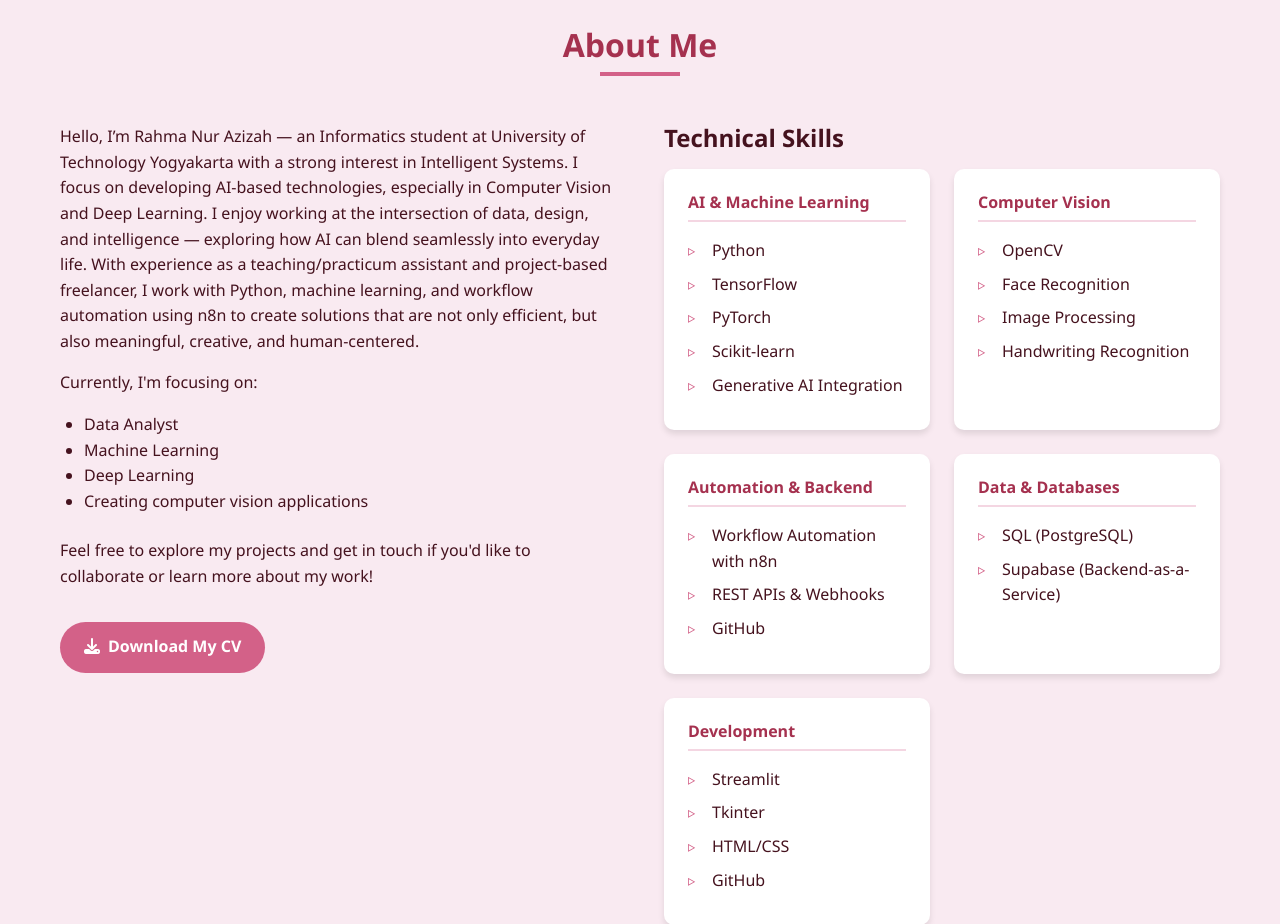
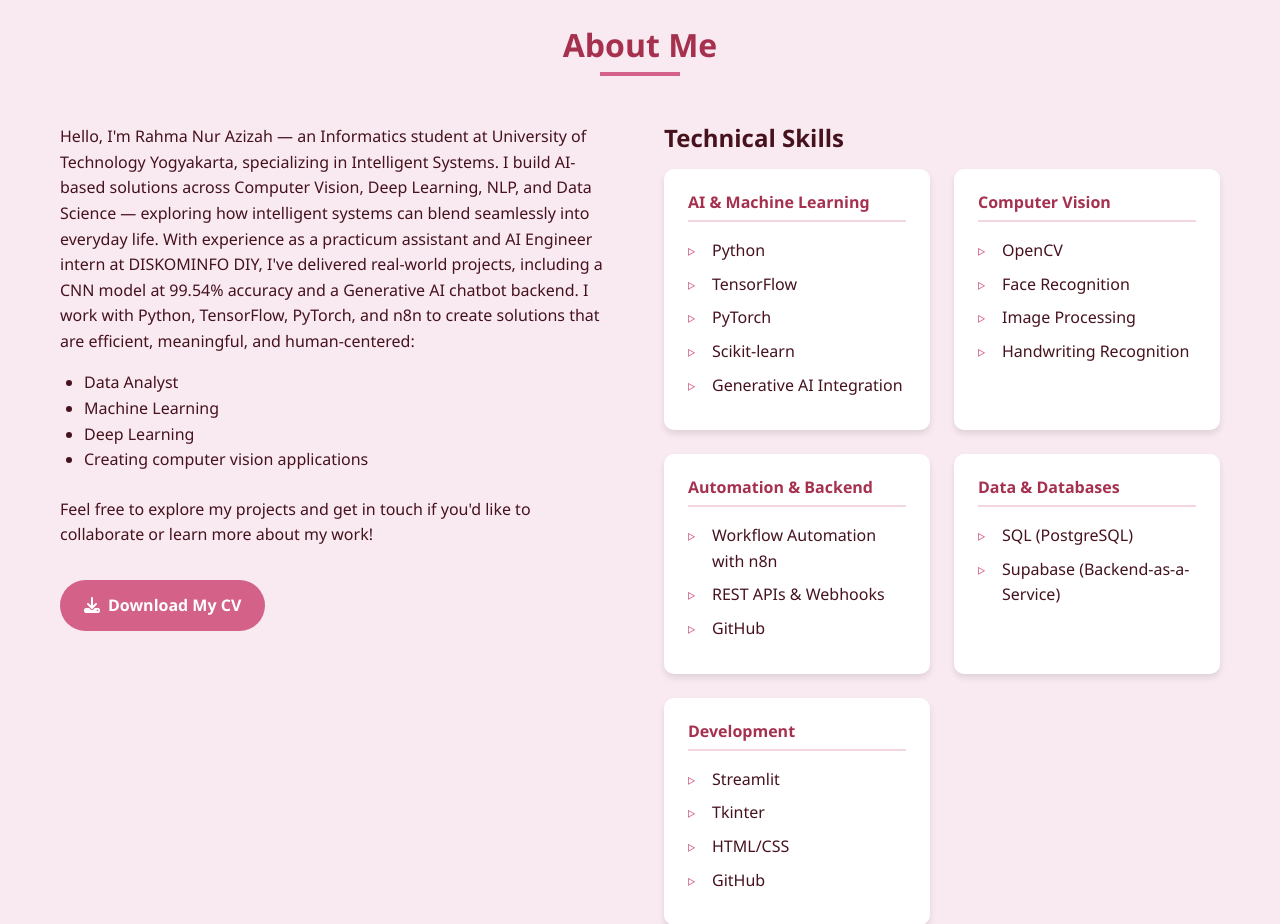
Before and after one commit to rhmanr/Zcodes, a plain HTML site: page index.html in a window 1280 px wide. Shown: the part 2340-3264 px from the top of the page. Drawn offline with Linux system fonts and the light colour scheme.

Commit message:
Update index.html

```diff
--- a/index.html
+++ b/index.html
@@ -91,10 +91,11 @@
                 <h2 class="section-title">About Me</h2>
                 <div class="about-content">
                     <div class="about-text">
-                        <p>Hello, I’m Rahma Nur Azizah — an Informatics student at University of Technology Yogyakarta with a strong interest in Intelligent Systems. I focus on developing AI-based technologies, especially in Computer Vision and Deep Learning.
-                            I enjoy working at the intersection of data, design, and intelligence — exploring how AI can blend seamlessly into everyday life. With experience as a teaching/practicum assistant and project-based freelancer, I work with Python,
-                            machine learning, and workflow automation using n8n to create solutions that are not only efficient, but also meaningful, creative, and human-centered.</p>
-                        <p>Currently, I'm focusing on:</p>
+                        <p>Hello, I'm Rahma Nur Azizah — an Informatics student at University of Technology Yogyakarta, specializing in Intelligent Systems.
+                            I build AI-based solutions across Computer Vision, Deep Learning, NLP, and Data Science — exploring how intelligent systems can blend seamlessly into everyday life.
+                            With experience as a practicum assistant and AI Engineer intern at DISKOMINFO DIY, I've delivered real-world projects,
+                            including a CNN model at 99.54% accuracy and a Generative AI chatbot backend.
+                            I work with Python, TensorFlow, PyTorch, and n8n to create solutions that are efficient, meaningful, and human-centered:</p>
                         <ul>
                             <li>Data Analyst</li>
                             <li>Machine Learning</li>
```
